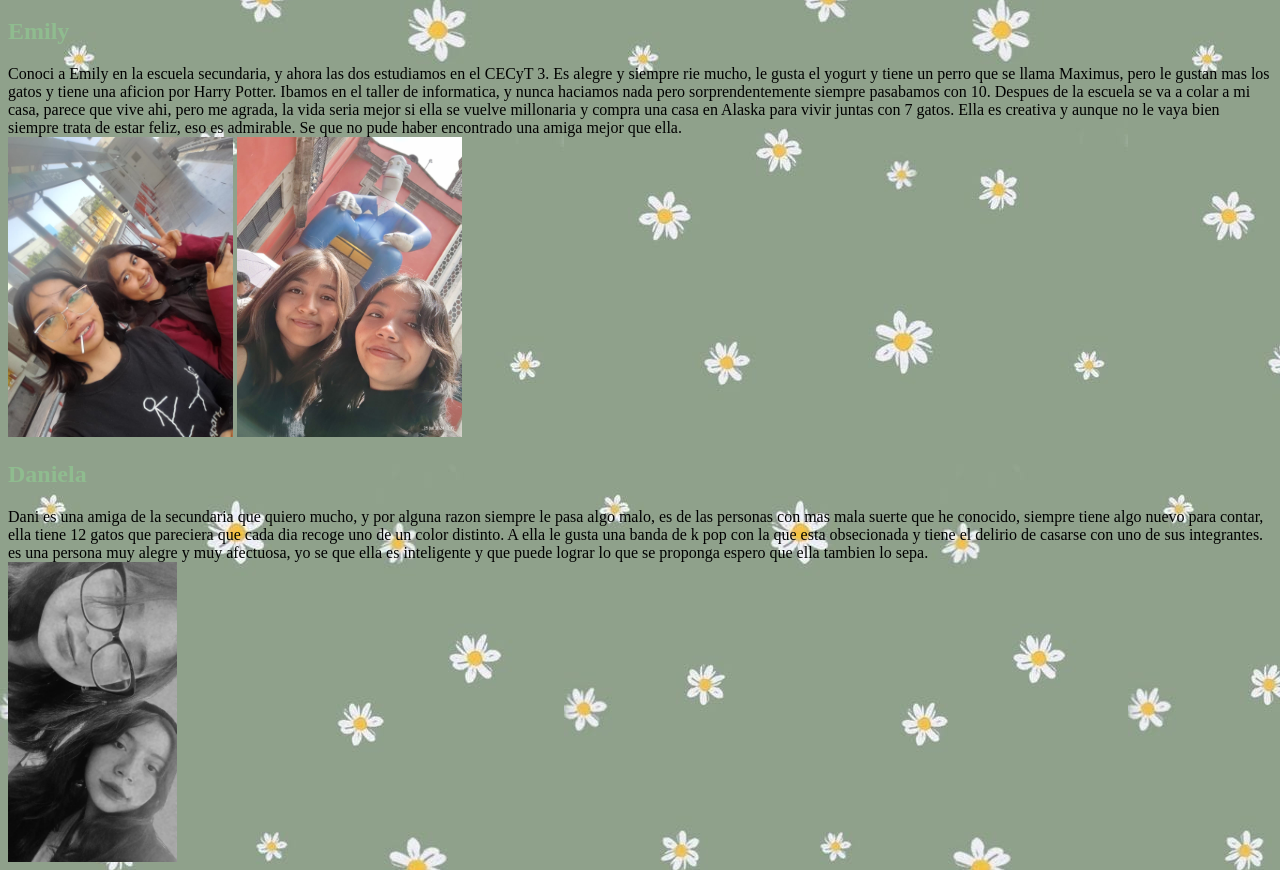
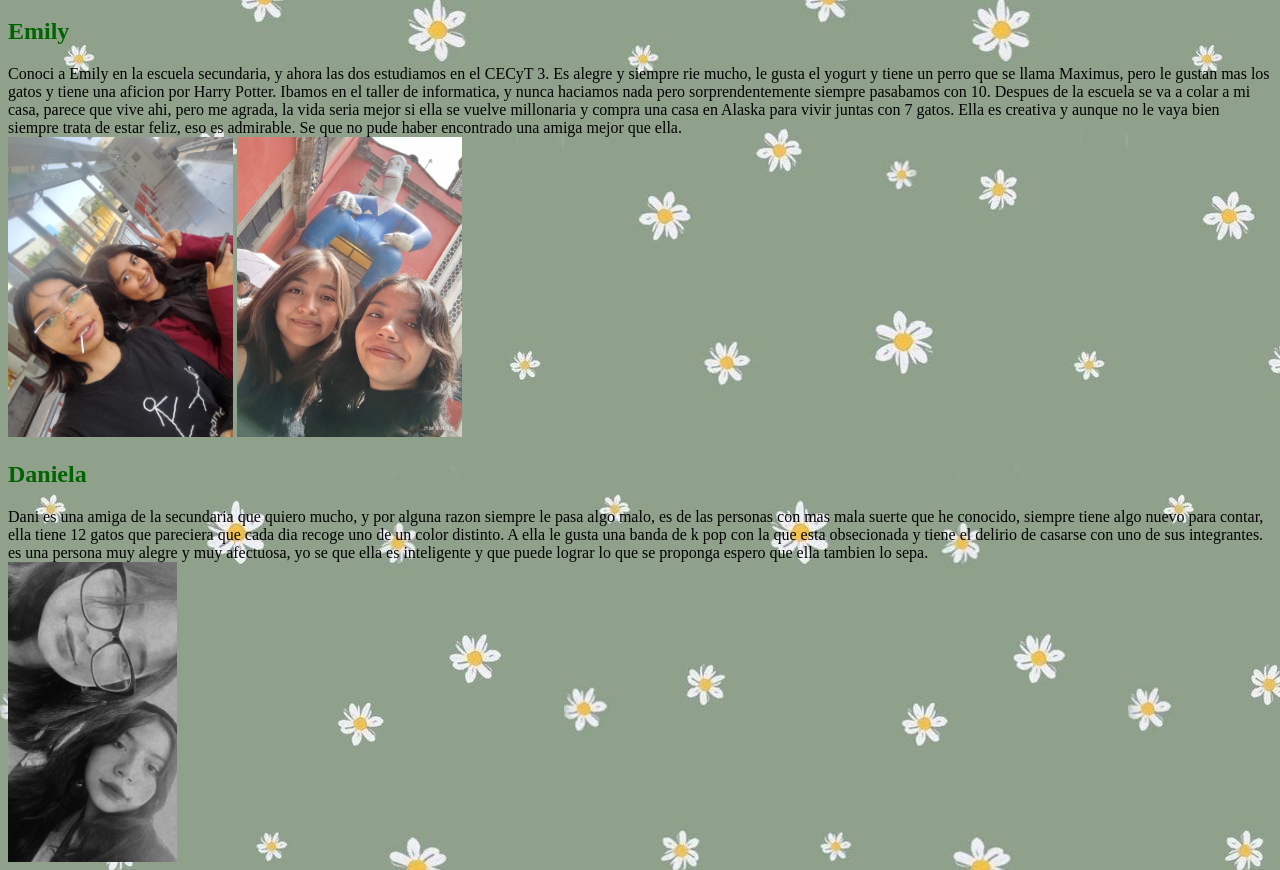
Before and after one commit to pastayqueso/amigoos, a plain HTML site: page index.html in a window 1280 px wide. Shown: the part 48-918 px from the top of the page. Drawn offline with Linux system fonts and the light colour scheme.

Commit message:
Update index.html

```diff
--- a/index.html
+++ b/index.html
@@ -4,7 +4,7 @@
 </head>
 <body background="flores.jpg">
 <center><h1>AMIGOS</h1></center>
- <h2><font color="darkseagreen"> Emily</h2></font>
+ <h2><font color="darkgreen"> Emily</h2></font>
 Conoci a Emily en la escuela secundaria, y ahora las dos estudiamos en el CECyT 3. Es alegre y siempre rie mucho, le gusta el yogurt y tiene un perro que se llama
 Maximus, pero le gustan mas los gatos y tiene una aficion por Harry Potter.
 Ibamos en el taller de informatica, y nunca haciamos nada pero sorprendentemente siempre pasabamos con 10. Despues de la escuela se va a colar a mi casa, parece que vive ahi,
@@ -12,7 +12,7 @@ Ibamos en el taller de informatica, y nunca haciamos nada pero sorprendentemente
 <br>
  <img src="emi.jpg" height="300" >
 <img src="emi2.jpg" height="300">
-<h2><font color="darkseagreen"> Daniela </h2></font>
+<h2><font color="darkgreen"> Daniela </h2></font>
 
 Dani es una amiga de la secundaria que quiero mucho, y por alguna razon siempre le pasa algo malo, es de las personas con mas mala suerte que he conocido, siempre tiene algo nuevo para contar,
  ella tiene 12 gatos que pareciera que cada dia recoge uno de un color distinto. A ella le gusta una banda de k pop con la que esta obsecionada y tiene el delirio de casarse con uno de sus integrantes.
```
